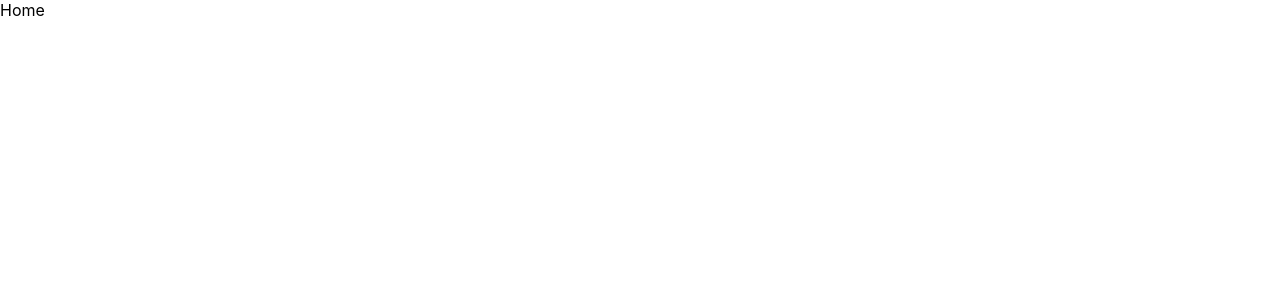
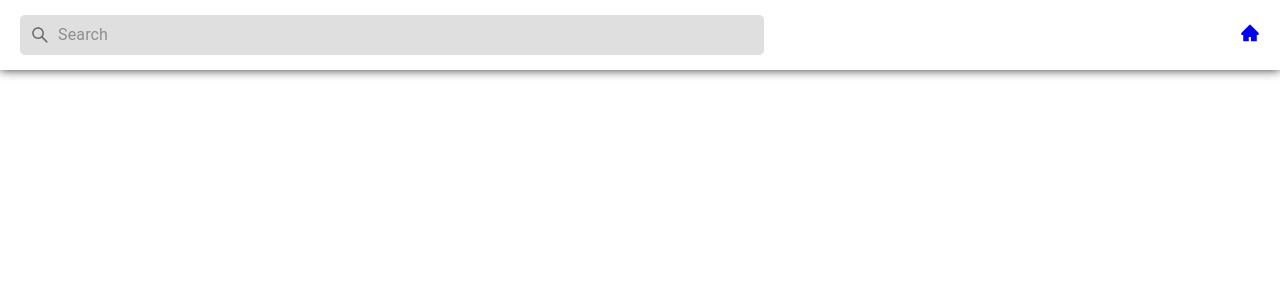
Before and after one commit to zeeshan-ad/GSIV23_Zeeshan_Ahmed, a React (Create React App) app: page / in a window 1280 px wide. Shown: the top 300 px of the page. Built offline with nearby package versions, Linux system fonts and the light colour scheme.

Commit message:
added header component

```diff
--- /dev/null
+++ b/src/components/header/Header.js
@@ -0,0 +1,34 @@
+import React from 'react';
+import Input from '@mui/material/Input';
+import InputAdornment from '@mui/material/InputAdornment';
+import { AiOutlineSearch, AiFillHome } from 'react-icons/ai';
+import styles from './styles.module.css';
+import { Link } from 'react-router-dom';
+
+const Header = () => {
+  return (
+    <div className={styles.HeaderContainer}>
+      <Input
+        disableUnderline
+        sx={{
+          height: '40px',
+          width: '60%',
+          padding: '0px 10px',
+          borderRadius: '5px',
+          background: '#dfdfdf',
+        }}
+        placeholder='Search'
+        startAdornment={
+          <InputAdornment position="start">
+            <AiOutlineSearch size={20} />
+          </InputAdornment>
+        }
+      />
+      <Link to='/'>
+        <AiFillHome size={20} />
+      </Link>
+    </div>
+  )
+}
+
+export default Header
--- /dev/null
+++ b/src/components/header/styles.module.css
@@ -0,0 +1,12 @@
+.HeaderContainer{
+    display: flex;
+    justify-content: space-between;
+    align-items: center;
+    padding: 0 20px;
+    height: 70px;
+    background-color: #fff;
+    box-shadow: 0 0 10px rgba(0,0,0,0.8);
+    position: sticky;
+    top: 0;
+    z-index: 100;
+}
--- a/src/pages/home/Home.js
+++ b/src/pages/home/Home.js
@@ -1,8 +1,11 @@
-import React from 'react'
+import React from 'react';
+import Header from '../../components/header/Header';
 
 const Home = () => {
   return (
-    <div>Home</div>
+    <div>
+      <Header />
+    </div>
   )
 }
 
```
Also changed, not shown: package.json (+7 -0 lines), 2 other files (tests, documents, lock files or other folders).
